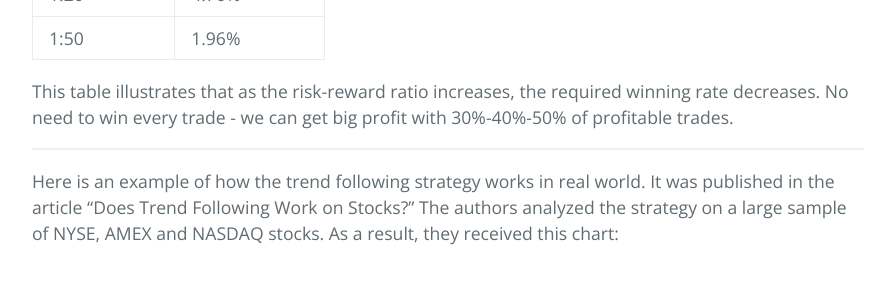
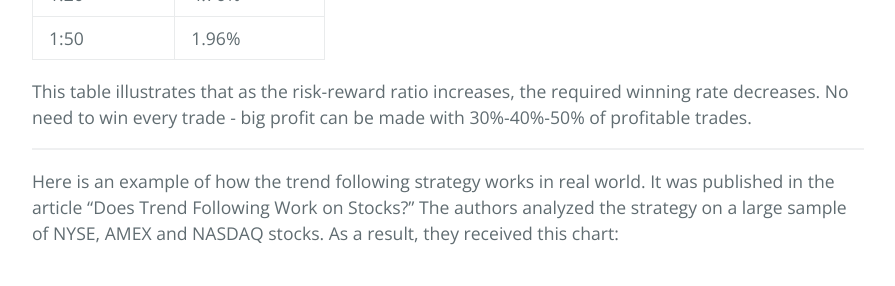
Before and after one commit to sergeyen7/sergeyen7.github.io, a Jekyll site: the page built from index.md, in a window 1280 px wide and 900 px high, scrolled down 8411 px. Shown: the part 181-467 px from the top of the window, without its empty margins (192-1087 px from the left). Built offline with Jekyll 4.4.1, drawn with Linux system fonts in a browser that asks for light colours; nearby versions of some CDN libraries.

Commit message:
Update index.md

```diff
--- a/index.md
+++ b/index.md
@@ -266,7 +266,7 @@ Here's a table showing the required winning rate for different risk-reward ratio
 | 1:20        |        4.76% |
 | 1:50        |        1.96% |
 
-This table illustrates that as the risk-reward ratio increases, the required winning rate decreases. No need to win every trade - we can get big profit with 30%-40%-50% of profitable trades.
+This table illustrates that as the risk-reward ratio increases, the required winning rate decreases. No need to win every trade - big profit can be made with 30%-40%-50% of profitable trades.
 
 * * *
 
```
